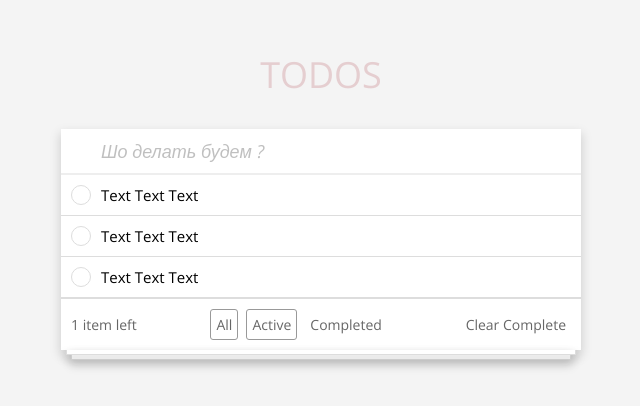
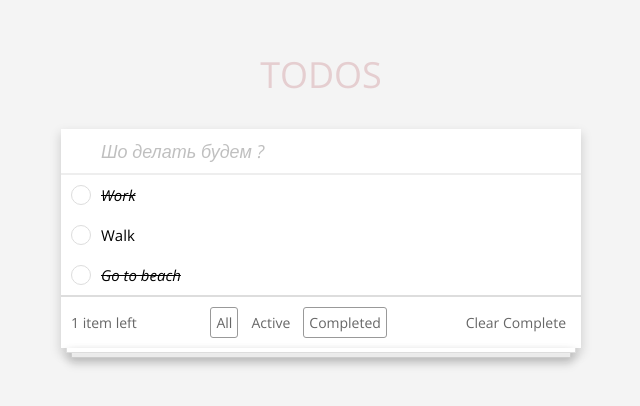
Before and after one commit to jhasuev/react-learnign-todo, a React (Create React App) app: page / in a window 1280 px wide. Shown: the top 406 px of the page, without its empty margins (319-959 px from the left). Built offline with nearby package versions, Linux system fonts and the light colour scheme.

Commit message:
adding new todo item + refactoring

```diff
--- a/src/components/Todos/TodoItem/TodoItem.css
+++ b/src/components/Todos/TodoItem/TodoItem.css
@@ -10,3 +10,8 @@
 .todo-item__text {
   font-size: 15px;
 }
+
+.todo-item__text--done {
+  text-decoration: line-through;
+  font-style: italic;
+}
--- a/src/components/Todos/TodoItem/TodoItem.jsx
+++ b/src/components/Todos/TodoItem/TodoItem.jsx
@@ -1,15 +1,15 @@
-import Checkbox from '../../common/Checkbox/Checkbox'
+import Checkbox from '../../UI/Checkbox/Checkbox'
 import './TodoItem.css'
 
-const TodoItem = () => {
+const TodoItem = (props) => {
   return (
     <div className='todo-item'>
       <div className='todo-item__radio'>
         <Checkbox />
       </div>
 
-      <div className="todo-item__text">
-        Text Text Text
+      <div className={'todo-item__text' + (props.todo.done ? ' todo-item__text--done' : '')}>
+        {props.todo.title}
       </div>
     </div>
   )
--- a/src/components/Todos/Todos.jsx
+++ b/src/components/Todos/Todos.jsx
@@ -1,26 +1,48 @@
+import { useState } from 'react'
 import './Todos.css'
-import InputField from '../common/InputField/InputField'
+import InputField from '../UI/InputField/InputField'
 import TodoItem from './TodoItem/TodoItem'
+import Btn from '../UI/Btn/Btn'
 
 const Todos = () => {
+  const [todoText, setTodoText] = useState('')
+
+  const [todos, setTodos] = useState([
+    { id: 1, title: 'Work', done: true },
+    { id: 2, title: 'Walk', done: false },
+    { id: 3, title: 'Go to beach', done: true },
+  ])
+
+  const addTodoItem = () => {
+    if (!todoText.trim()) {
+      return null
+    }
+
+    const todo = {
+      id: parseInt(Math.random() * 100 + Date.now()),
+      title: todoText,
+      done: false
+    }
+
+    setTodos([...todos, todo])
+    setTodoText('')
+  }
+
   return (
     <div className='todos'>
       <div className="todos__text-field">
-        <InputField />
+        <InputField
+          value={todoText}
+          onChange={e => setTodoText(e.target.value)}
+          onKeyPress={e => e.charCode === 13 && addTodoItem()}
+        />
       </div>
 
       <div className='todos__list'>
-        <div className="todos__list-item">
-          <TodoItem />
-        </div>
-        <div className="todos__list-item">
-          <TodoItem />
-        </div>
-        <div className="todos__list-item">
-          <TodoItem />
-        </div>
+        {todos.map(todo => (
+          <TodoItem todo={todo} key={todo.id} />
+        ))}
       </div>
-
 
       <div className="todos__footer">
         <div className="todos__footer-left-items-text">
@@ -28,12 +50,12 @@ const Todos = () => {
         </div>
 
         <div className="todos__footer-navbar">
-          <button className='todos__footer-navbar-item btn btn--bordered'>All</button>
-          <button className='todos__footer-navbar-item btn btn--bordered'>Active</button>
-          <button className='todos__footer-navbar-item btn'>Completed</button>
+          <Btn className="todos__footer-navbar-item" bordered={true}>All</Btn>
+          <Btn className="todos__footer-navbar-item" bordered={false}>Active</Btn>
+          <Btn className="todos__footer-navbar-item" bordered={true}>Completed</Btn>
         </div>
 
-        <button className='btn'>Clear Complete</button>
+        <Btn>Clear Complete</Btn>
       </div>
     </div>
   )
--- /dev/null
+++ b/src/components/UI/Btn/Btn.css
@@ -0,0 +1,13 @@
+.btn {
+  padding: 5px 5px;
+  font-size: 14px;
+  color: #666;
+  border: none;
+  background-color: transparent;
+  cursor: pointer;
+}
+
+.btn--bordered {
+  border: 1px solid #999;
+  border-radius: 3px;
+}
--- /dev/null
+++ b/src/components/UI/Btn/Btn.jsx
@@ -0,0 +1,12 @@
+import './Btn.css'
+
+const Btn = ({children, bordered, className, ...props}) => {
+  return (
+    <button
+    { ...props }
+    className={`${className} btn ${bordered ? 'btn--bordered' : ''}`}
+    >{children}</button>
+  )
+}
+
+export default Btn
--- /dev/null
+++ b/src/components/UI/InputField/InputField.jsx
@@ -0,0 +1,16 @@
+import './InputField.css'
+
+const InputField = ({className, ...props}) => {
+  return (
+    <div className='input-field'>
+      <input
+        className={`${className} input-field__input`}
+        type="text"
+        placeholder="Шо делать будем ?"
+        { ...props }
+      />
+    </div>
+  )
+}
+
+export default InputField
--- a/src/components/common/InputField/InputField.jsx
+++ /dev/null
@@ -1,11 +0,0 @@
-import './InputField.css'
-
-const InputField = () => {
-  return (
-    <div className='input-field'>
-      <input className='input-field__input' type="text" placeholder="Шо делать будем ?" />
-    </div>
-  )
-}
-
-export default InputField
--- a/src/styles/App.css
+++ b/src/styles/App.css
@@ -32,17 +32,3 @@ body {
 .app__todos {
   margin-top: 30px;
 }
-
-.btn {
-  padding: 5px 5px;
-  font-size: 14px;
-  color: #666;
-  border: none;
-  background-color: transparent;
-  cursor: pointer;
-}
-
-.btn--bordered {
-  border: 1px solid #999;
-  border-radius: 3px;
-}
```
Also changed, not shown: src/components/UI/Checkbox/Checkbox.css (renamed from src/components/common/Checkbox/Checkbox.css), src/components/UI/Checkbox/Checkbox.jsx (renamed from src/components/common/Checkbox/Checkbox.jsx), src/components/UI/InputField/InputField.css (renamed from src/components/common/InputField/InputField.css).
